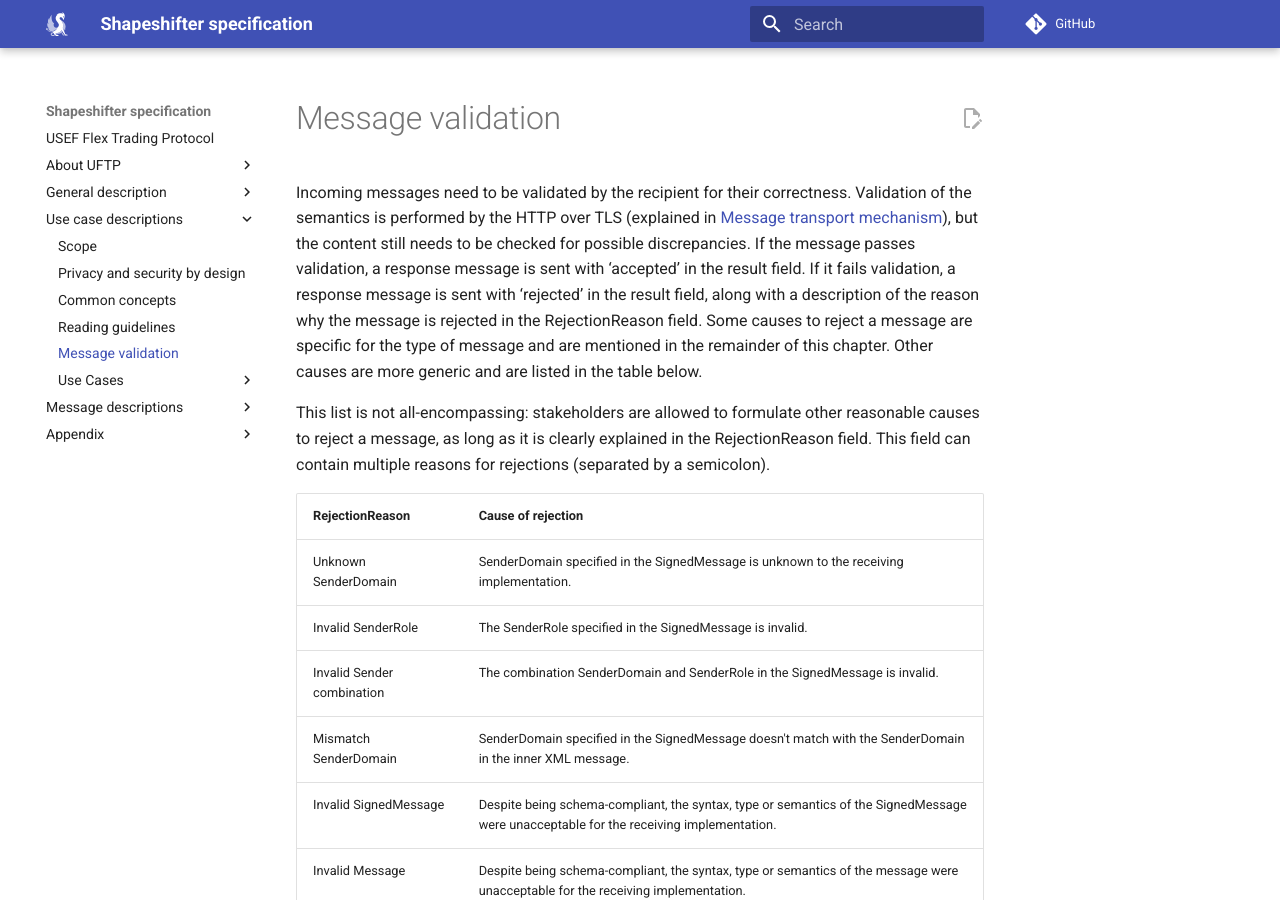
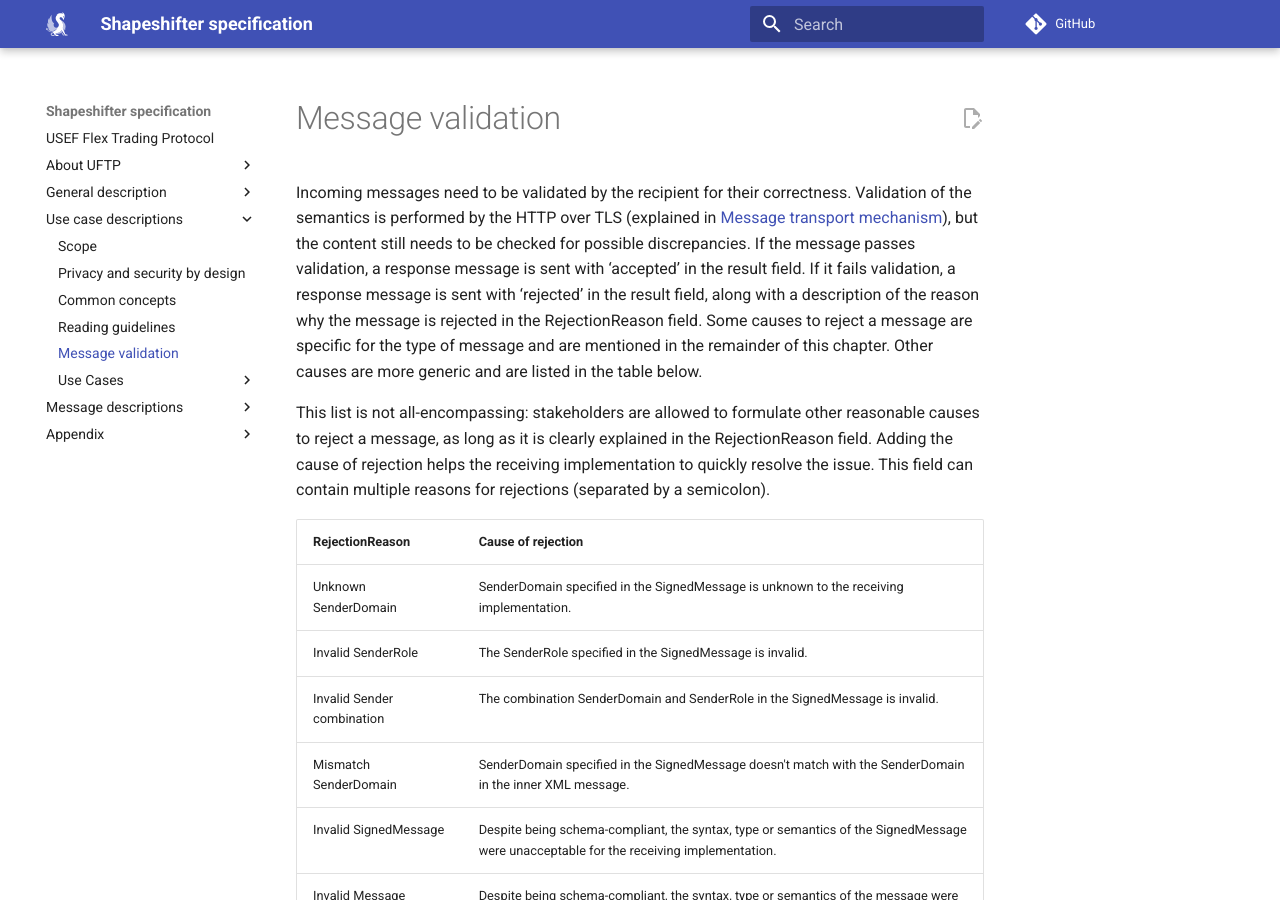
Before and after one commit to shapeshifter/shapeshifter-specification, an MkDocs documentation site: the page built from docs/use-case-descriptions/message-validation.md, in a window 1280 px wide and 900 px high. Built offline with MkDocs 1.6.1 and Material for MkDocs 9.7.7, drawn with Linux system fonts in a browser that asks for light colours; comment, search, counter and statistics services are not loaded; the version menu is left out; some of the changed text lies outside the part shown.

Commit message:
fixed issue #30
Signed-off-by: Daniel Wich <info@capacious.nl>

```diff
--- a/docs/use-case-descriptions/message-validation.md
+++ b/docs/use-case-descriptions/message-validation.md
@@ -13,8 +13,9 @@ If it fails validation, a response message is sent with ‘rejected’ in the re
 Some causes to reject a message are specific for the type of message and are mentioned in the remainder of this chapter.
 Other causes are more generic and are listed in the table below.
 
-This list is not all-encompassing: stakeholders are allowed to formulate other reasonable causes to reject a message, as long as it is clearly explained in the RejectionReason field.
+This list is not all-encompassing: stakeholders are allowed to formulate other reasonable causes to reject a message, as long as it is clearly explained in the RejectionReason field. Adding the cause of rejection helps the receiving implementation to quickly resolve the issue.
 This field can contain multiple reasons for rejections (separated by a semicolon).
+
 
 | RejectionReason                  | Cause of rejection                                                                                                                                                                                                    |
 |---|---|
@@ -40,3 +41,4 @@ This field can contain multiple reasons for rejections (separated by a semicolon
 | ISP conflict                     | One or more ISPs are defined more than once, possibly because of an incorrect duration.                                                                                                                               |
 | Period out of bounds             | Period of the message is inappropriate.</br>For example: a FlexRequest with a Period in the past or a settlement item in a FlexSettlement with a Period outside the concerning settlement period.                     |
 | ExpirationDateTime out of bounds | ExpirationDateTime is in the past or exceeds the ISPs in the message.                                                                                                                                                 |
+|[Other reasonable cause]|[Implementation specific rejection reason]|
```
